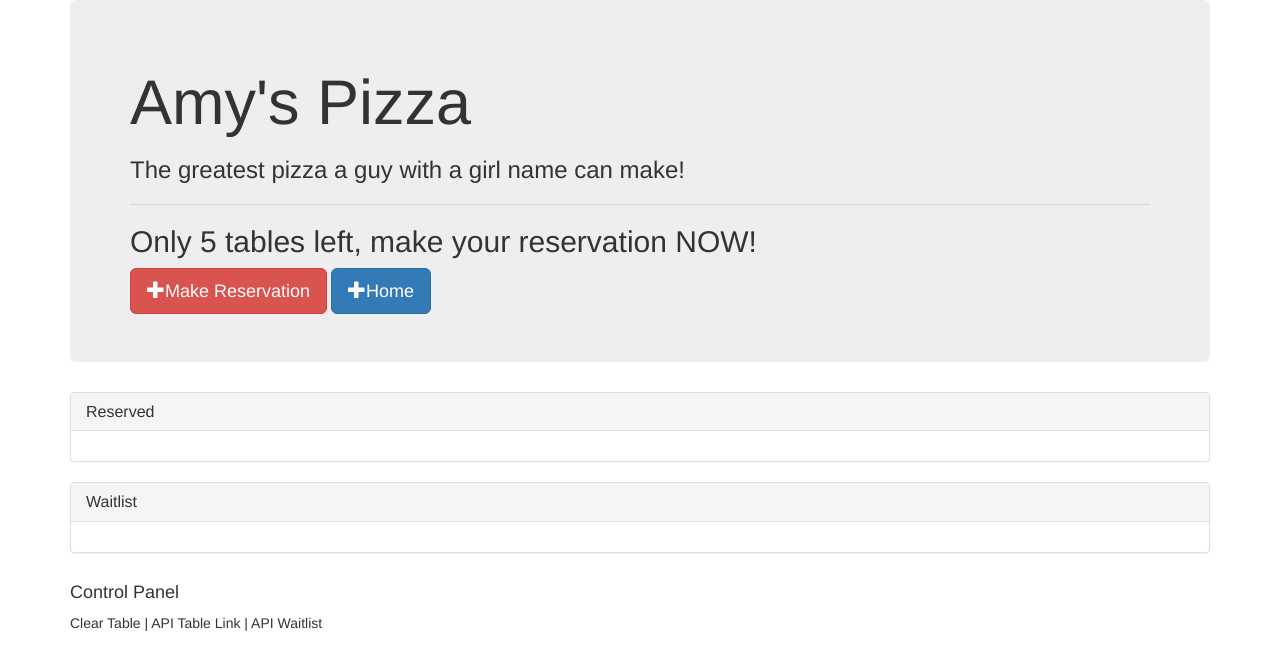
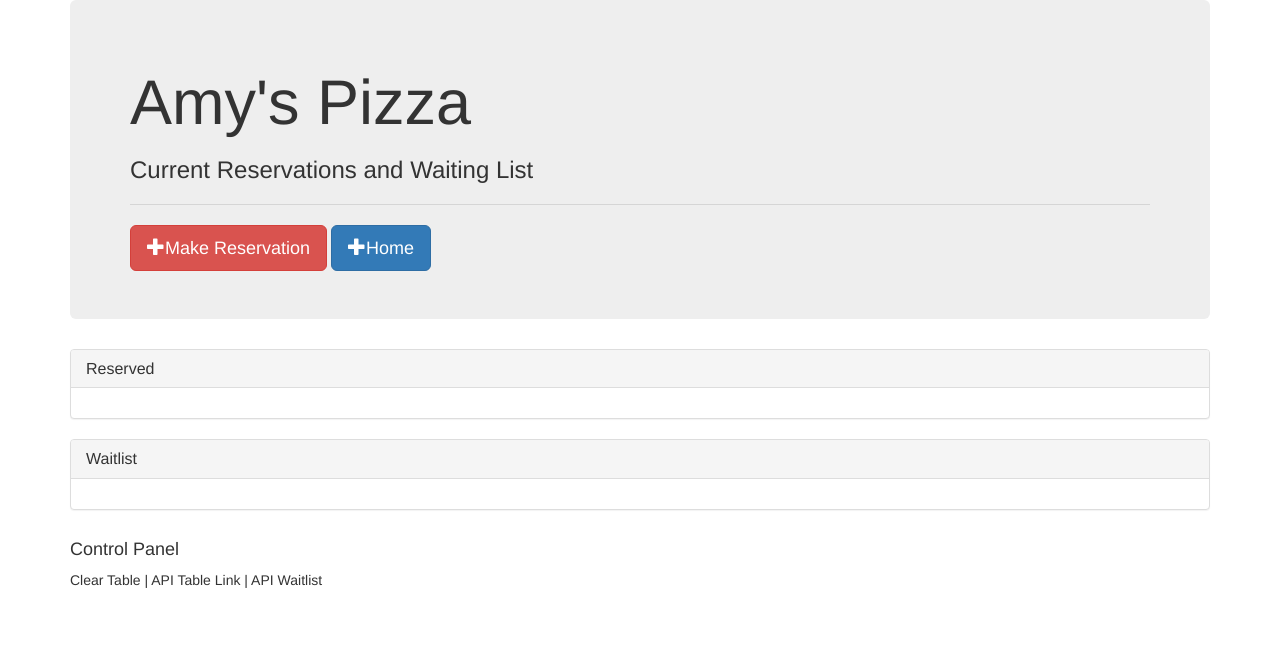
Before and after one commit to AlexSlayton/HotRestaurant, a website: page tables.html in a window 1280 px wide. Drawn offline with nearby package versions, Linux system fonts and the light colour scheme.

Commit message:
added new heading

```diff
--- a/tables.html
+++ b/tables.html
@@ -13,9 +13,8 @@
 <div class="container">
  	<div class="jumbotron">
       <h1>Amy's Pizza</h1>
-      <h3>The greatest pizza a guy with a girl name can make!</h3>
+      <h3>Current Reservations and Waiting List</h3>
       <hr>
-      <h2>Only 5 tables left, make your reservation NOW!</h2>
       <a href="/add"><button type="button" class="btn btn-danger btn-lg"><span class="glyphicon glyphicon-plus"></span>Make Reservation</button></a>
       <a href="/add"><button type="button" class="btn btn-primary btn-lg"><span class="glyphicon glyphicon-plus"></span>Home</button></a>
     </div>
```
